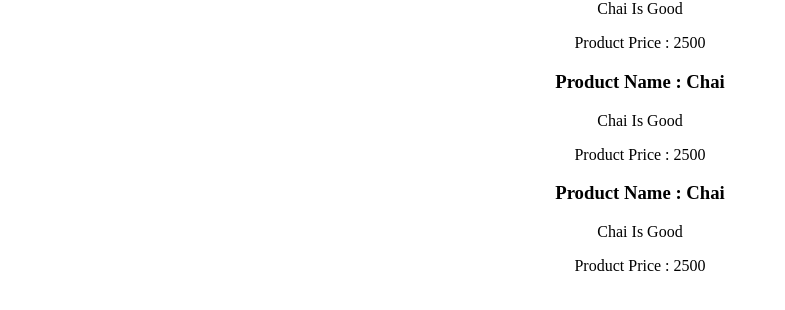
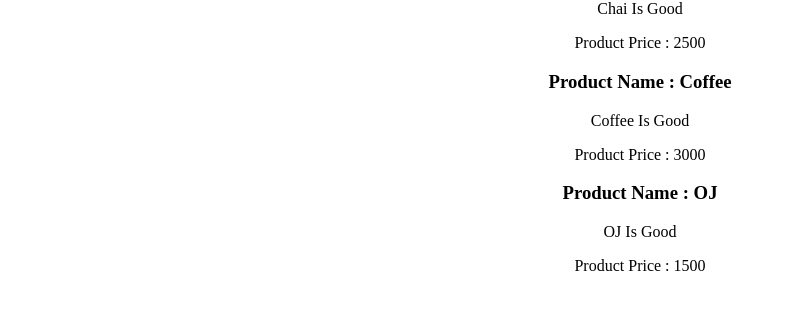
Before and after one commit to arshiya923/react-app, a React (Create React App) app: page / in a window 1280 px wide. Shown: the part 144-454 px from the top of the page, without its empty margins (0-785 px from the left). Built offline with nearby package versions, Linux system fonts and the light colour scheme.

Commit message:
Working With Props

```diff
--- a/src/App.js
+++ b/src/App.js
@@ -8,9 +8,9 @@ class App extends React.Component {
                 <h2>React App</h2>
                 <p>Hello Wrold !</p>
 
-                <Product />
-                <Product />
-                <Product />
+                <Product name="Chai" price="2500" />
+                <Product name="Coffee" price="3000" />
+                <Product name="OJ" price="1500" />
             </div>
         )
     }
--- a/src/components/Products/Products.js
+++ b/src/components/Products/Products.js
@@ -1,14 +1,11 @@
 import React from 'react'
 
-const Product = () => {
-
-    const price = 2500;
-
+const Product = (props) => {
     return (
         <div style={{textAlign:'center'}}>
-            <h3>Product Name : Chai</h3>
-            <p>Chai Is Good</p>
-            <p>Product Price : {price}</p>
+            <h3>Product Name : {props.name}</h3>
+            <p>{props.name} Is Good</p>
+            <p>Product Price : {props.price}</p>
         </div>
     )
 }
```
